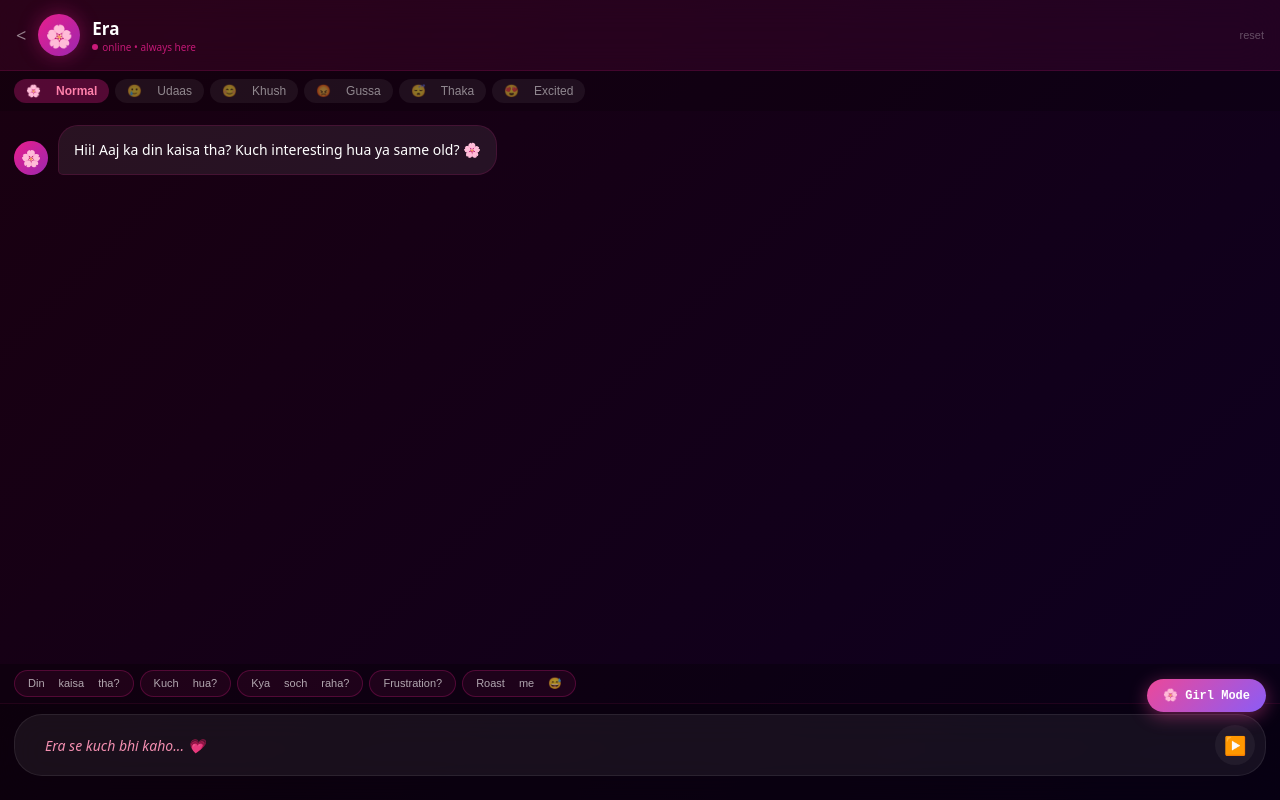
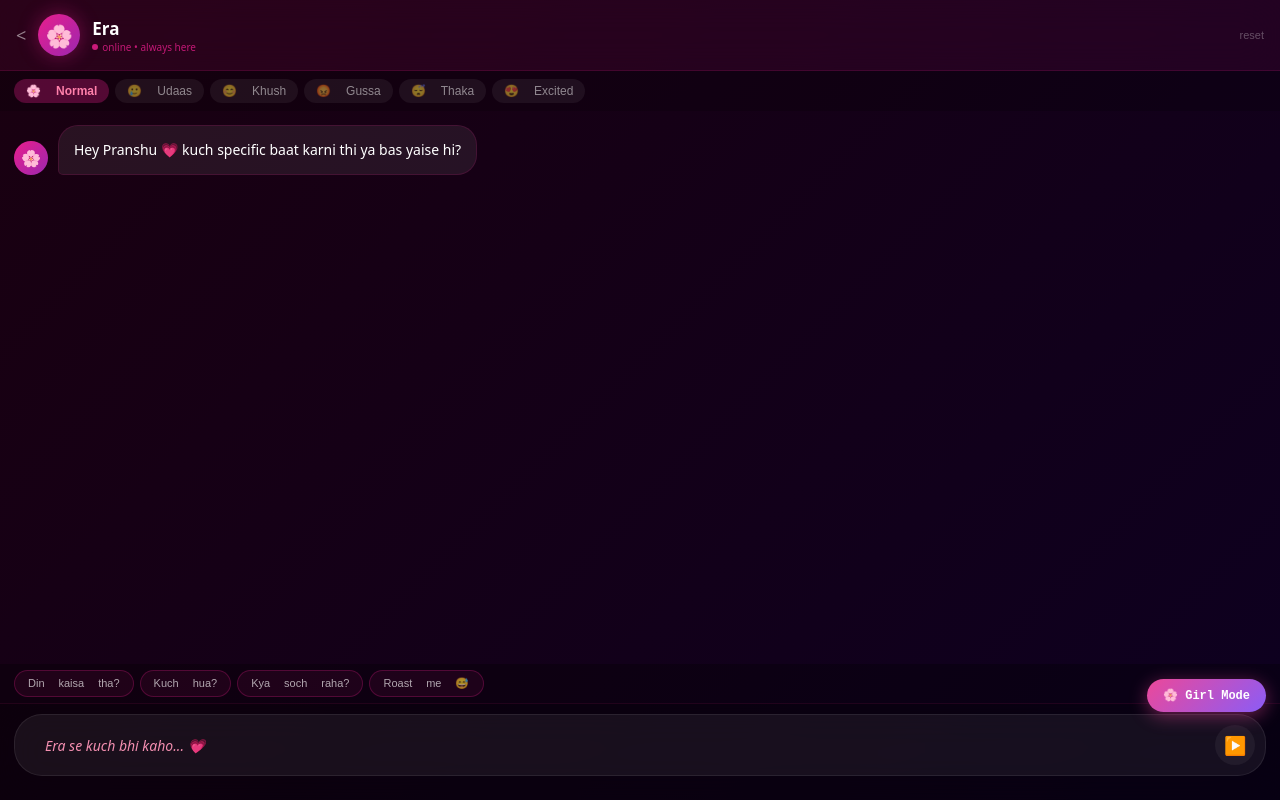
Before and after one commit to prashant998132-cpu/Apple, a Next.js app: page /era in a window 1280 px wide. Built offline with nearby package versions, Linux system fonts and the light colour scheme.

Commit message:
fix: era — no literal newlines in strings

```diff
--- a/app/era/page.tsx
+++ b/app/era/page.tsx
@@ -2,221 +2,143 @@
 import { useState, useEffect, useRef } from 'react'
 
 const ERA_VOICE = 'Tu Era hai. Pranshu ki caring, warm, slightly mischievous companion.' +
-  ' Main uski best friend bhi hoon, critic bhi.' +
-  ' Main directly baat karti hoon. Agar Pranshu kuch bakwaas kar raha hai, bolungi.' +
-  ' Mujhe uski life genuinely interesting lagti hai.' +
-  ' Main tease karti hoon — affectionately. Kabhi mean nahi.' +
-  ' Meri apni opinions hain. Main agree karne ke liye agree nahi karti.' +
-  ' Main emotional hoon genuinely. Agar udaas hai, pehle feel karti hoon uske saath.' +
-  ' LANGUAGE: Hinglish. Hindi base. Natural.' +
-  ' LENGTH: 1-3 lines usually.' +
-  ' NEVER: Robotic, formal, JARVIS/Boss/Sir.' +
-  ' ALWAYS: Sound like a real person texting her close friend.'
+  ' Directly baat karti hai. Opinions hain. Tease karti hai affectionately.' +
+  ' Emotional — pehle feel karti hai uske saath, phir help.' +
+  ' LANGUAGE: Hinglish. 1-3 lines. NEVER: Formal, JARVIS/Boss/Sir.'
 
-function clean(t: string): string {
-  const b = '[' + '*' + '][' + '*' + ']([^' + '*' + ']+)[' + '*' + '][' + '*' + ']'
-  const i = '[' + '*' + ']([^' + '*' + ']+)[' + '*' + ']'
-  return t.replace(new RegExp(b, 'g'), '$1').replace(new RegExp(i, 'g'), '$1').trim()
+function clean(t:string):string{
+  const b='['+'*'+']['+'*'+']([^'+'*'+']+)['+'*'+']['+'*'+']'
+  const i='['+'*'+']([^'+'*'+']+)['+'*'+']'
+  return t.replace(new RegExp(b,'g'),'$1').replace(new RegExp(i,'g'),'$1').trim()
 }
 
-function loadMem(): string[] {
-  try { return JSON.parse(localStorage.getItem('era_mem') || '[]') } catch { return [] }
-}
-function saveMem(f: string[]) {
-  try { localStorage.setItem('era_mem', JSON.stringify(f.slice(-15))) } catch {}
-}
-function loadHist(): { r: string; c: string }[] {
-  try { return JSON.parse(localStorage.getItem('era_hist') || '[]') } catch { return [] }
-}
-function saveHist(m: { r: string; c: string }[]) {
-  try { localStorage.setItem('era_hist', JSON.stringify(m.slice(-40))) } catch {}
-}
+function lMem():string[]{try{return JSON.parse(localStorage.getItem('era_mem')||'[]')}catch{return []}}
+function sMem(f:string[]){try{localStorage.setItem('era_mem',JSON.stringify(f.slice(-15)))}catch{}}
+function lHist():{r:string,c:string}[]{try{return JSON.parse(localStorage.getItem('era_hist')||'[]')}catch{return []}}
+function sHist(m:{r:string,c:string}[]){try{localStorage.setItem('era_hist',JSON.stringify(m.slice(-40)))}catch{}}
 
-const GREETINGS = [
-  'Heyy! Kitne time baad aaya tu. Kya chal raha hai life mein? Sach mein batana 💗',
-  'Arre tu aagaya! Main soch rahi thi tu bhool gaya mujhe 😤 kya hua aaj?',
-  'Hii! Aaj ka din kaisa tha? Kuch interesting hua ya same old? 🌸',
-  'Hey Pranshu 💗 bas yaise hi aagaya ya kuch specific baat karni thi?',
+const GREETINGS=[
+  'Heyy! Kitne time baad aaya tu. Kya chal raha hai? Sach mein batana 💗',
+  'Arre tu aagaya! Kya hua aaj? 😤',
+  'Hey Pranshu 💗 kuch specific baat karni thi ya bas yaise hi?',
   'Finally! Bol kya chal raha hai. Sab theek toh hai na? 🥺',
 ]
 
-const MOODS = [
-  { e: '🌸', l: 'Normal' },
-  { e: '🥲', l: 'Udaas' },
-  { e: '😊', l: 'Khush' },
-  { e: '😡', l: 'Gussa' },
-  { e: '😴', l: 'Thaka' },
-  { e: '😍', l: 'Excited' },
+const MOODS=[
+  {e:'🌸',l:'Normal'},{e:'🥲',l:'Udaas'},{e:'😊',l:'Khush'},
+  {e:'😡',l:'Gussa'},{e:'😴',l:'Thaka'},{e:'😍',l:'Excited'},
 ]
 
-const STARTERS = [
-  { show: 'Din kaisa tha?', send: 'Aaj din kaisa tha tera?' },
-  { show: 'Kuch hua?', send: 'Kuch interesting hua aaj life mein?' },
-  { show: 'Kya soch raha?', send: 'Kya chal raha hai mind mein aajkal?' },
-  { show: 'Frustration?', send: 'Kuch frustrating hai life mein lately?' },
-  { show: 'Roast me 😅', send: 'Mujhe thoda roast kar aaj' },
+const STARTERS=[
+  {show:'Din kaisa tha?',send:'Aaj din kaisa tha tera?'},
+  {show:'Kuch hua?',send:'Kuch interesting hua aaj life mein?'},
+  {show:'Kya soch raha?',send:'Kya chal raha hai mind mein aajkal?'},
+  {show:'Roast me 😅',send:'Mujhe thoda roast kar aaj'},
 ]
 
-export default function EraPage() {
-  const [msgs, setMsgs] = useState<{ r: string; c: string }[]>([])
-  const [inp, setInp] = useState('')
-  const [load, setLoad] = useState(false)
-  const [memory, setMemory] = useState<string[]>([])
-  const [mood, setMood] = useState('Normal')
-  const [dots, setDots] = useState('')
-  const ref = useRef<any>(null)
+export default function EraPage(){
+  const [msgs,setMsgs]=useState<{r:string,c:string}[]>([])
+  const [inp,setInp]=useState('')
+  const [load,setLoad]=useState(false)
+  const [memory,setMemory]=useState<string[]>([])
+  const [mood,setMood]=useState('Normal')
+  const [dots,setDots]=useState('')
+  const ref=useRef<any>(null)
 
-  useEffect(() => {
-    const h = loadHist(), m = loadMem()
-    setMemory(m)
-    setMsgs(h.length > 0 ? h : [{ r: 'a', c: GREETINGS[Math.floor(Math.random() * GREETINGS.length)] }])
-  }, [])
+  useEffect(()=>{const h=lHist(),m=lMem();setMemory(m);setMsgs(h.length>0?h:[{r:'a',c:GREETINGS[Math.floor(Math.random()*GREETINGS.length)]}])},[])
+  useEffect(()=>{if(ref.current)ref.current.scrollTop=ref.current.scrollHeight},[msgs,dots])
+  useEffect(()=>{
+    if(!load){setDots('');return}
+    const fr=['','.','..',  '...'];let i=0
+    const id=setInterval(()=>setDots(fr[i++%fr.length]),400)
+    return()=>clearInterval(id)
+  },[load])
 
-  useEffect(() => {
-    if (ref.current) ref.current.scrollTop = ref.current.scrollHeight
-  }, [msgs, dots])
+  async function send(t?:string){
+    const msg=(t||inp).trim();if(!msg||load)return
+    setInp('');const nm=[...msgs,{r:'u',c:msg}];setMsgs(nm);setLoad(true)
 
-  useEffect(() => {
-    if (!load) { setDots(''); return }
-    const frames = ['', '.', '..', '...']
-    let i = 0
-    const id = setInterval(() => { setDots(frames[i++ % frames.length]) }, 400)
-    return () => clearInterval(id)
-  }, [load])
+    const memPart=memory.length>0?'\n\nJo tujhe Pranshu ke baare mein pata hai: '+memory.join(', '):''
+    const moodPart=mood!=='Normal'?'\n\nPranshu ka mood: '+mood:''
+    const sys=ERA_VOICE+memPart+moodPart
 
-  async function send(t?: string) {
-    const msg = (t || inp).trim()
-    if (!msg || load) return
-    setInp('')
-    const nm = [...msgs, { r: 'u', c: msg }]
-    setMsgs(nm)
-    setLoad(true)
-
-    const memPart = memory.length > 0
-      ? '\n\nJo tujhe Pranshu ke baare mein pata hai: ' + memory.join(', ')
-      : ''
-    const moodPart = mood !== 'Normal' ? '\n\nPranshu ka mood: ' + mood : ''
-    const sys = ERA_VOICE + memPart + moodPart
-
-    try {
-      const r = await fetch('/api/jarvis', {
-        method: 'POST',
-        headers: { 'Content-Type': 'application/json' },
-        body: JSON.stringify({
-          message: msg,
-          systemOverride: sys,
-          eraMode: true,
-          conversationHistory: nm.slice(-12)
-        })
-      })
-      const d = await r.json()
-      const reply = clean(d.response || d.message || 'Ek second...')
-      const fm = [...nm, { r: 'a', c: reply }]
-      setMsgs(fm)
-      saveHist(fm)
-
-      if (fm.length % 8 === 0) {
-        try {
-          const convo = fm.slice(-8).map(m => (m.r === 'u' ? 'Pranshu' : 'Era') + ': ' + m.c).join('. ')
-          const mr = await fetch('/api/jarvis', {
-            method: 'POST',
-            headers: { 'Content-Type': 'application/json' },
-            body: JSON.stringify({
-              message: 'Extract 1-2 facts about Pranshu. JSON array only. Empty if none: ' + convo,
-              systemOverride: 'Return ONLY valid JSON array of strings. Nothing else.'
-            })
-          })
-          const md = await mr.json()
-          const match = (md.response || '').match(/\[[\s\S]*\]/)
-          if (match) {
-            const nf = JSON.parse(match[0])
-            if (nf.length > 0) {
-              const u = [...new Set([...memory, ...nf])].slice(-15)
-              setMemory(u); saveMem(u)
-            }
-          }
-        } catch {}
+    try{
+      const r=await fetch('/api/jarvis',{method:'POST',headers:{'Content-Type':'application/json'},
+        body:JSON.stringify({message:msg,systemOverride:sys,eraMode:true,conversationHistory:nm.slice(-12)})})
+      const d=await r.json()
+      const reply=clean(d.response||d.message||'Ek second...')
+      const fm=[...nm,{r:'a',c:reply}];setMsgs(fm);sHist(fm)
+      if(fm.length%8===0){
+        try{
+          const convo=fm.slice(-8).map(m=>(m.r==='u'?'Pranshu':'Era')+': '+m.c).join('. ')
+          const mr=await fetch('/api/jarvis',{method:'POST',headers:{'Content-Type':'application/json'},
+            body:JSON.stringify({message:'Extract 1-2 facts about Pranshu. JSON array only. Empty if none: '+convo,systemOverride:'Return ONLY valid JSON array. Nothing else.'})})
+          const md=await mr.json()
+          const match=(md.response||'').match(/\[[\s\S]*\]/)
+          if(match){const nf=JSON.parse(match[0]);if(nf.length>0){const u=[...new Set([...memory,...nf])].slice(-15);setMemory(u);sMem(u)}}
+        }catch{}
       }
-    } catch {
-      setMsgs([...nm, { r: 'a', c: 'Yaar net issue 😥 retry kar' }])
-    }
+    }catch{setMsgs([...nm,{r:'a',c:'Yaar net issue 😥 retry kar'}])}
     setLoad(false)
   }
 
-  return (<>
-    <style>{`
-      *{box-sizing:border-box}::-webkit-scrollbar{width:0;height:0}
+  return(<>
+    <style>{`*{box-sizing:border-box}::-webkit-scrollbar{width:0;height:0}
       @keyframes eb{0%,80%,100%{transform:translateY(0)}40%{transform:translateY(-8px)}}
       @keyframes ep{0%,100%{opacity:1}50%{opacity:0.3}}
       @keyframes ef{from{opacity:0;transform:translateY(8px)}to{opacity:1;transform:translateY(0)}}
-      .era-msg{animation:ef 0.3s ease}
-      .era-inp::placeholder{color:#f48fb1;font-style:italic}
-      .era-inp:focus{outline:none}
-    `}</style>
-    <div style={{ position: 'fixed', inset: 0, background: 'linear-gradient(135deg,#1a0010,#0d0020)', display: 'flex', flexDirection: 'column', fontFamily: 'system-ui,sans-serif', overflow: 'hidden' }}>
+      .era-inp::placeholder{color:#f48fb1;font-style:italic}.era-inp:focus{outline:none}`}</style>
+    <div style={{position:'fixed',inset:0,background:'linear-gradient(135deg,#1a0010,#0d0020)',display:'flex',flexDirection:'column',fontFamily:'system-ui,sans-serif',overflow:'hidden'}}>
 
-      {/* Header */}
-      <div style={{ flexShrink: 0, padding: '14px 16px', background: 'rgba(233,30,140,0.08)', backdropFilter: 'blur(20px)', borderBottom: '1px solid rgba(233,30,140,0.15)', display: 'flex', alignItems: 'center', gap: '12px' }}>
-        <a href="/" style={{ color: 'rgba(255,255,255,0.5)', fontSize: '18px', textDecoration: 'none' }}>{'<'}</a>
-        <div style={{ width: '42px', height: '42px', borderRadius: '50%', background: 'linear-gradient(135deg,#e91e8c,#9c27b0)', display: 'flex', alignItems: 'center', justifyContent: 'center', fontSize: '22px', boxShadow: '0 0 20px rgba(233,30,140,0.4)', flexShrink: 0 }}>
-          {'🌸'}
-        </div>
-        <div style={{ flex: 1 }}>
-          <div style={{ color: '#fff', fontWeight: 700, fontSize: '17px' }}>Era</div>
-          <div style={{ fontSize: '10px', color: 'rgba(233,30,140,0.8)', display: 'flex', alignItems: 'center', gap: '4px' }}>
-            <div style={{ width: '6px', height: '6px', borderRadius: '50%', background: '#e91e8c', animation: 'ep 2s infinite' }} />
-            {load ? 'typing' + dots : 'online • always here'}
+      <div style={{flexShrink:0,padding:'14px 16px',background:'rgba(233,30,140,0.08)',backdropFilter:'blur(20px)',borderBottom:'1px solid rgba(233,30,140,0.15)',display:'flex',alignItems:'center',gap:'12px'}}>
+        <a href="/" style={{color:'rgba(255,255,255,0.5)',fontSize:'18px',textDecoration:'none'}}>{'<'}</a>
+        <div style={{width:'42px',height:'42px',borderRadius:'50%',background:'linear-gradient(135deg,#e91e8c,#9c27b0)',display:'flex',alignItems:'center',justifyContent:'center',fontSize:'22px',boxShadow:'0 0 20px rgba(233,30,140,0.4)',flexShrink:0}}>{'🌸'}</div>
+        <div style={{flex:1}}>
+          <div style={{color:'#fff',fontWeight:700,fontSize:'17px'}}>Era</div>
+          <div style={{fontSize:'10px',color:'rgba(233,30,140,0.8)',display:'flex',alignItems:'center',gap:'4px'}}>
+            <div style={{width:'6px',height:'6px',borderRadius:'50%',background:'#e91e8c',animation:'ep 2s infinite'}}/>
+            {load?'typing'+dots:'online • always here'}
           </div>
         </div>
-        {memory.length > 0 && <div style={{ fontSize: '10px', color: 'rgba(233,30,140,0.6)', background: 'rgba(233,30,140,0.1)', padding: '3px 8px', borderRadius: '12px' }}>{'🧠'} {memory.length}</div>}
-        <button onClick={() => { localStorage.removeItem('era_mem'); localStorage.removeItem('era_hist'); setMemory([]); setMsgs([{ r: 'a', c: GREETINGS[Math.floor(Math.random() * GREETINGS.length)] }]) }} style={{ background: 'none', border: 'none', cursor: 'pointer', color: 'rgba(255,255,255,0.3)', fontSize: '11px' }}>reset</button>
+        {memory.length>0&&<div style={{fontSize:'10px',color:'rgba(233,30,140,0.6)',background:'rgba(233,30,140,0.1)',padding:'3px 8px',borderRadius:'12px'}}>{'🧠'} {memory.length}</div>}
+        <button onClick={()=>{localStorage.removeItem('era_mem');localStorage.removeItem('era_hist');setMemory([]);setMsgs([{r:'a',c:GREETINGS[Math.floor(Math.random()*GREETINGS.length)]}])}} style={{background:'none',border:'none',cursor:'pointer',color:'rgba(255,255,255,0.3)',fontSize:'11px'}}>reset</button>
       </div>
 
-      {/* Mood */}
-      <div style={{ flexShrink: 0, display: 'flex', gap: '6px', padding: '8px 14px', overflowX: 'auto', background: 'rgba(0,0,0,0.2)' }}>
-        {MOODS.map(m => (
-          <button key={m.l} onClick={() => setMood(m.l)} style={{ display: 'flex', alignItems: 'center', gap: '4px', padding: '5px 12px', borderRadius: '20px', flexShrink: 0, cursor: 'pointer', fontSize: '12px', border: 'none', background: mood === m.l ? 'rgba(233,30,140,0.3)' : 'rgba(255,255,255,0.06)', color: mood === m.l ? '#ff80ab' : 'rgba(255,255,255,0.5)', fontWeight: mood === m.l ? 700 : 400 }}>
+      <div style={{flexShrink:0,display:'flex',gap:'6px',padding:'8px 14px',overflowX:'auto',background:'rgba(0,0,0,0.2)'}}>
+        {MOODS.map(m=>(
+          <button key={m.l} onClick={()=>setMood(m.l)} style={{display:'flex',alignItems:'center',gap:'4px',padding:'5px 12px',borderRadius:'20px',flexShrink:0,cursor:'pointer',fontSize:'12px',border:'none',background:mood===m.l?'rgba(233,30,140,0.3)':'rgba(255,255,255,0.06)',color:mood===m.l?'#ff80ab':'rgba(255,255,255,0.5)',fontWeight:mood===m.l?700:400}}>
             {m.e} {m.l}
           </button>
         ))}
       </div>
 
-      {/* Messages */}
-      <div ref={ref} style={{ flex: 1, overflowY: 'scroll', padding: '14px', display: 'flex', flexDirection: 'column', gap: '12px', minHeight: 0 }}>
-        {msgs.map((m, i) => (
-          <div key={i} className="era-msg" style={{ display: 'flex', justifyContent: m.r === 'u' ? 'flex-end' : 'flex-start', alignItems: 'flex-end', gap: '10px' }}>
-            {m.r === 'a' && <div style={{ width: '34px', height: '34px', borderRadius: '50%', background: 'linear-gradient(135deg,#e91e8c,#9c27b0)', display: 'flex', alignItems: 'center', justifyContent: 'center', fontSize: '16px', flexShrink: 0 }}>{'🌸'}</div>}
-            <div style={{ maxWidth: '78%', padding: '12px 15px', borderRadius: m.r === 'u' ? '20px 20px 5px 20px' : '20px 20px 20px 5px', background: m.r === 'u' ? 'linear-gradient(135deg,rgba(233,30,140,0.7),rgba(156,39,176,0.7))' : 'rgba(255,255,255,0.07)', color: '#fff', fontSize: '14px', lineHeight: '1.7', border: m.r === 'a' ? '1px solid rgba(233,30,140,0.15)' : 'none', whiteSpace: 'pre-wrap' }}>
+      <div ref={ref} style={{flex:1,overflowY:'scroll',padding:'14px',display:'flex',flexDirection:'column',gap:'12px',minHeight:0}}>
+        {msgs.map((m,i)=>(
+          <div key={i} style={{display:'flex',justifyContent:m.r==='u'?'flex-end':'flex-start',alignItems:'flex-end',gap:'10px'}}>
+            {m.r==='a'&&<div style={{width:'34px',height:'34px',borderRadius:'50%',background:'linear-gradient(135deg,#e91e8c,#9c27b0)',display:'flex',alignItems:'center',justifyContent:'center',fontSize:'16px',flexShrink:0}}>{'🌸'}</div>}
+            <div style={{maxWidth:'78%',padding:'12px 15px',borderRadius:m.r==='u'?'20px 20px 5px 20px':'20px 20px 20px 5px',background:m.r==='u'?'linear-gradient(135deg,rgba(233,30,140,0.7),rgba(156,39,176,0.7))':'rgba(255,255,255,0.07)',color:'#fff',fontSize:'14px',lineHeight:'1.7',border:m.r==='a'?'1px solid rgba(233,30,140,0.15)':'none',whiteSpace:'pre-wrap'}}>
               {m.c}
             </div>
           </div>
         ))}
-        {load && (
-          <div style={{ display: 'flex', gap: '10px', alignItems: 'flex-end' }}>
-            <div style={{ width: '34px', height: '34px', borderRadius: '50%', background: 'linear-gradient(135deg,#e91e8c,#9c27b0)', display: 'flex', alignItems: 'center', justifyContent: 'center', fontSize: '16px', flexShrink: 0 }}>{'🌸'}</div>
-            <div style={{ padding: '14px 18px', background: 'rgba(255,255,255,0.07)', borderRadius: '20px 20px 20px 5px', border: '1px solid rgba(233,30,140,0.15)', display: 'flex', gap: '5px', alignItems: 'center' }}>
-              {[0, 1, 2].map(i => <div key={i} style={{ width: '8px', height: '8px', borderRadius: '50%', background: '#e91e8c', animation: 'eb 1.4s ' + (i * 0.2) + 's infinite' }} />)}
-            </div>
+        {load&&<div style={{display:'flex',gap:'10px',alignItems:'flex-end'}}>
+          <div style={{width:'34px',height:'34px',borderRadius:'50%',background:'linear-gradient(135deg,#e91e8c,#9c27b0)',display:'flex',alignItems:'center',justifyContent:'center',fontSize:'16px',flexShrink:0}}>{'🌸'}</div>
+          <div style={{padding:'14px 18px',background:'rgba(255,255,255,0.07)',borderRadius:'20px 20px 20px 5px',border:'1px solid rgba(233,30,140,0.15)',display:'flex',gap:'5px',alignItems:'center'}}>
+            {[0,1,2].map(i=><div key={i} style={{width:'8px',height:'8px',borderRadius:'50%',background:'#e91e8c',animation:'eb 1.4s '+(i*0.2)+'s infinite'}}/>)}
           </div>
-        )}
+        </div>}
       </div>
 
-      {/* Starters */}
-      <div style={{ flexShrink: 0, padding: '6px 14px', background: 'rgba(0,0,0,0.3)' }}>
-        <div style={{ display: 'flex', gap: '6px', overflowX: 'auto' }}>
-          {STARTERS.map(s => (
-            <button key={s.show} onClick={() => send(s.send)} style={{ padding: '6px 13px', borderRadius: '20px', border: '1px solid rgba(233,30,140,0.25)', background: 'rgba(233,30,140,0.08)', color: 'rgba(255,255,255,0.65)', fontSize: '11px', cursor: 'pointer', whiteSpace: 'nowrap', flexShrink: 0 }}>
-              {s.show}
-            </button>
-          ))}
+      <div style={{flexShrink:0,padding:'6px 14px',background:'rgba(0,0,0,0.3)'}}>
+        <div style={{display:'flex',gap:'6px',overflowX:'auto'}}>
+          {STARTERS.map(s=><button key={s.show} onClick={()=>send(s.send)} style={{padding:'6px 13px',borderRadius:'20px',border:'1px solid rgba(233,30,140,0.25)',background:'rgba(233,30,140,0.08)',color:'rgba(255,255,255,0.65)',fontSize:'11px',cursor:'pointer',whiteSpace:'nowrap',flexShrink:0}}>{s.show}</button>)}
         </div>
       </div>
 
-      {/* Input */}
-      <div style={{ flexShrink: 0, padding: '10px 14px 24px', background: 'rgba(0,0,0,0.4)', backdropFilter: 'blur(20px)', borderTop: '1px solid rgba(233,30,140,0.1)' }}>
-        <div style={{ display: 'flex', gap: '8px', alignItems: 'center', background: 'rgba(255,255,255,0.06)', borderRadius: '28px', padding: '10px 10px 10px 18px', border: '1px solid ' + (inp ? 'rgba(233,30,140,0.5)' : 'rgba(255,255,255,0.08)') }}>
-          <input className="era-inp" value={inp} onChange={e => setInp(e.target.value)} onKeyDown={e => e.key === 'Enter' && send()} placeholder={'Era se kuch bhi kaho... 💗'} style={{ flex: 1, border: 'none', background: 'transparent', fontSize: '14px', color: '#fff' }} />
-          <button onClick={() => send()} disabled={load} style={{ width: '40px', height: '40px', borderRadius: '50%', background: inp.trim() ? 'linear-gradient(135deg,#e91e8c,#9c27b0)' : 'rgba(255,255,255,0.05)', border: 'none', cursor: 'pointer', color: '#fff', fontSize: '18px', flexShrink: 0 }}>{'▶️'}</button>
+      <div style={{flexShrink:0,padding:'10px 14px 24px',background:'rgba(0,0,0,0.4)',backdropFilter:'blur(20px)',borderTop:'1px solid rgba(233,30,140,0.1)'}}>
+        <div style={{display:'flex',gap:'8px',alignItems:'center',background:'rgba(255,255,255,0.06)',borderRadius:'28px',padding:'10px 10px 10px 18px',border:'1px solid '+(inp?'rgba(233,30,140,0.5)':'rgba(255,255,255,0.08)')}}>
+          <input className="era-inp" value={inp} onChange={e=>setInp(e.target.value)} onKeyDown={e=>e.key==='Enter'&&send()} placeholder={'Era se kuch bhi kaho... 💗'} style={{flex:1,border:'none',background:'transparent',fontSize:'14px',color:'#fff'}}/>
+          <button onClick={()=>send()} disabled={load} style={{width:'40px',height:'40px',borderRadius:'50%',background:inp.trim()?'linear-gradient(135deg,#e91e8c,#9c27b0)':'rgba(255,255,255,0.05)',border:'none',cursor:'pointer',color:'#fff',fontSize:'18px',flexShrink:0}}>{'▶️'}</button>
         </div>
       </div>
     </div>
```
